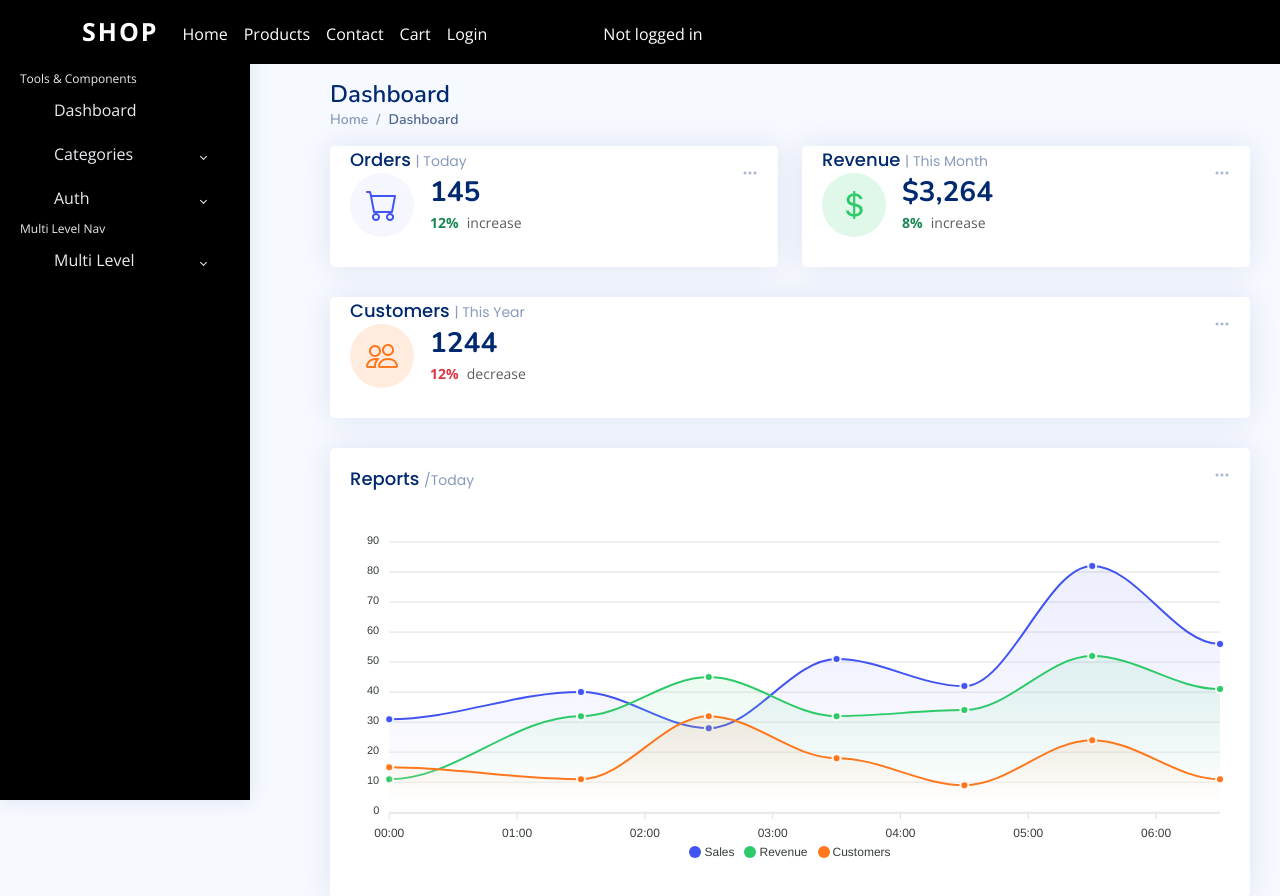
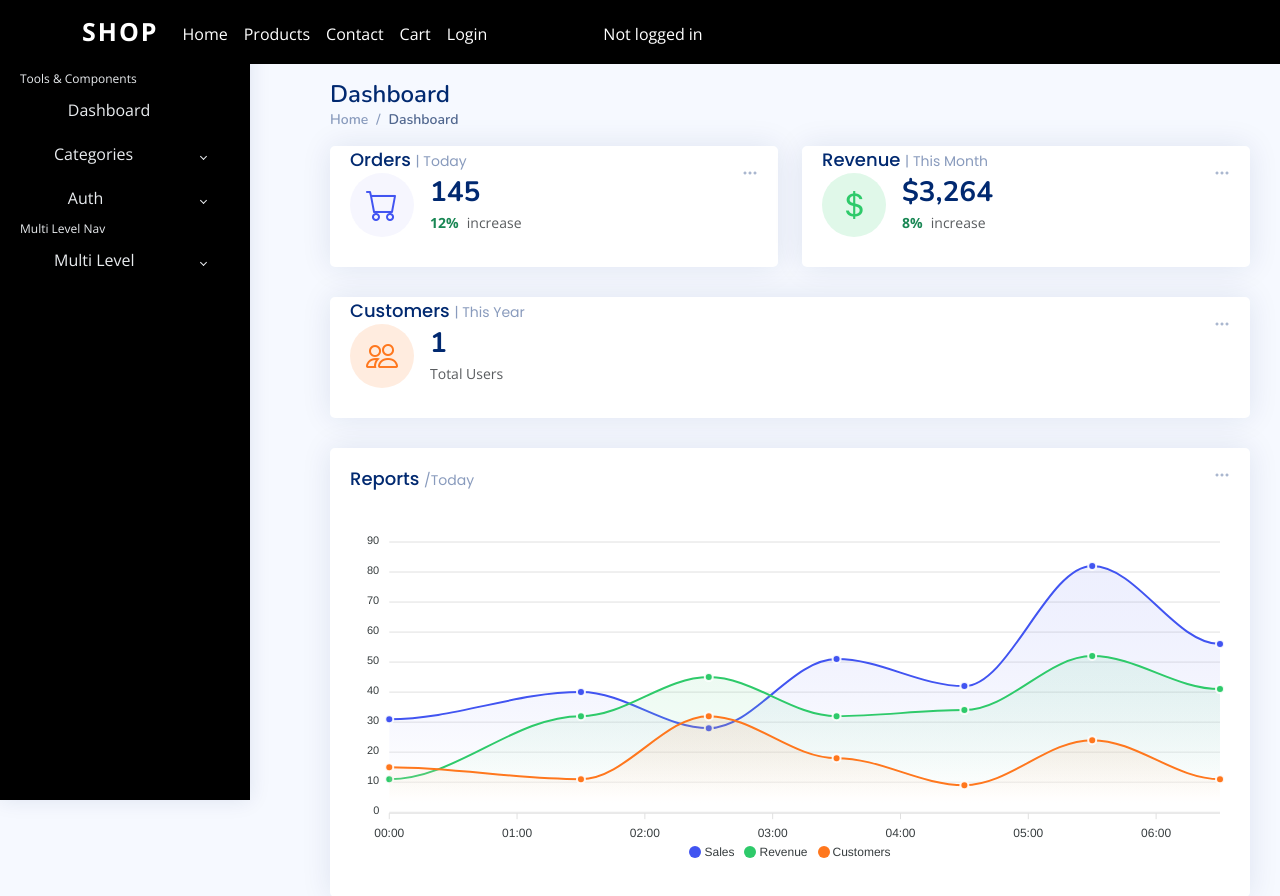
Before and after one commit to charnimo/Eshop_web_project, a PHP site: page /admin/dashboard.php in a window 1280 px wide. Shown: the top 896 px of the page. Run offline with PHP 8.4, Linux system fonts and the light colour scheme; tables that the repository leaves empty or names only in its code hold one stand-in row (values such as "Sample post"); some libraries are stand-ins or nearby versions.

Commit message:
dashboard

```diff
--- a/admin/dashboard.php
+++ b/admin/dashboard.php
@@ -10,6 +10,7 @@
   <title>Dashboard - NiceAdmin Bootstrap Template</title>
   <meta content="" name="description">
   <meta content="" name="keywords">
+  <link rel="stylesheet" href="https://cdnjs.cloudflare.com/ajax/libs/font-awesome/5.15.4/css/all.min.css">
 
   <!-- Favicons -->
   <link href="/assets2/img/favicon.png" rel="icon">
@@ -19,7 +20,7 @@
   <link href="https://fonts.gstatic.com" rel="preconnect">
   <link href="https://fonts.googleapis.com/css?family=Open+Sans:300,300i,400,400i,600,600i,700,700i|Nunito:300,300i,400,400i,600,600i,700,700i|Poppins:300,300i,400,400i,500,500i,600,600i,700,700i" rel="stylesheet">
 
-  <!-- Vendor CSS Files -->
+
   <link href="/assets2/vendor/bootstrap/css/bootstrap.min.css" rel="stylesheet">
   <link href="/assets2/vendor/bootstrap-icons/bootstrap-icons.css" rel="stylesheet">
   <link href="/assets2/vendor/boxicons/css/boxicons.min.css" rel="stylesheet">
@@ -28,16 +29,10 @@
   <link href="/assets2/vendor/remixicon/remixicon.css" rel="stylesheet">
   <link href="/assets2/vendor/simple-datatables/style.css" rel="stylesheet">
 
-  <!-- Template Main CSS File -->
+
   <link href="/assets2/css/style.css" rel="stylesheet">
 
-  <!-- =======================================================
-  * Template Name: NiceAdmin
-  * Template URL: https://bootstrapmade.com/nice-admin-bootstrap-admin-html-template/
-  * Updated: Mar 17 2024 with Bootstrap v5.3.3
-  * Author: BootstrapMade.com
-  * License: https://bootstrapmade.com/license/
-  ======================================================== -->
+
   <style>
     #sidebar {
     background-color:black; /* Couleur de fond de la sidebar */
@@ -310,11 +305,24 @@
             <i class="bi bi-people"></i>
         </div>
         <div class="ps-3">
-                          <h6>1244</h6>
-                          <span class="text-danger small pt-1 fw-bold">12%</span> <span class="text-muted small pt-2 ps-1">decrease</span>
+            <?php
+            include '../config/connexion.php';
+            // Count the number of users in the database
+            $countQuery = "SELECT COUNT(*) AS totalUsers FROM users";
+            $countResult = mysqli_query($conn, $countQuery);
+            if ($countResult && mysqli_num_rows($countResult) > 0) {
+                $row = mysqli_fetch_assoc($countResult);
+                $totalUsers = $row['totalUsers'];
+                echo "<h6>$totalUsers</h6>";
+            } else {
+                echo "<h6>0</h6>"; // Default to 0 if there are no users or an error occurs
+            }
+            ?>
+            <span class="text-muted small pt-2">Total Users</span>
         </div>
     </div>
 </div>
+
               </div>
 
             </div><!-- End Customers Card -->
```
Lines whose indentation alone changed are shown as unchanged.
